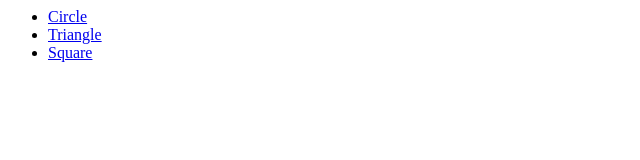
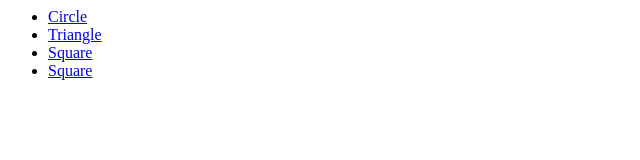
Before and after one commit to RichardGo9000/SVGTest, a plain HTML site: page index.html in a window 1280 px wide. Shown: the full height of the page, 0-640 px from the left. Drawn offline with Linux system fonts and the light colour scheme.

Commit message:
Update index.html
added link to the example

```diff
--- a/index.html
+++ b/index.html
@@ -8,6 +8,7 @@
       <li><a href="circle.html">Circle</a></li>
       <li><a href="triangle.html">Triangle</a></li>
       <li><a href="square.html">Square</a></li>
+      <li><a href="example.html">Square</a></li>
     </ul>
   </body>
 </hmtl>
```
